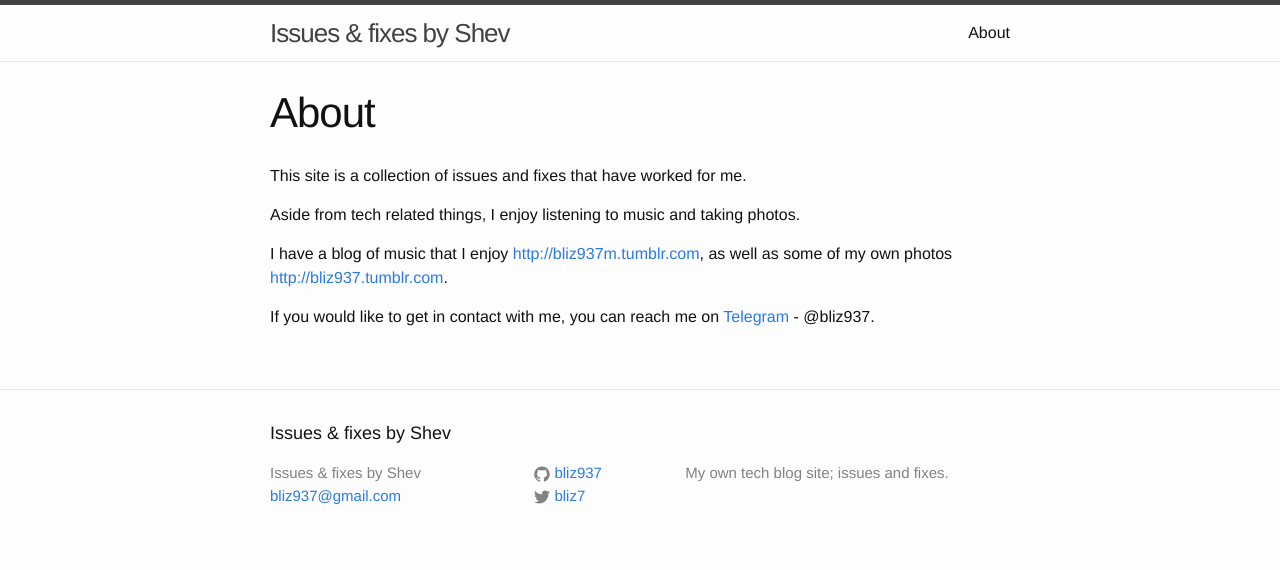
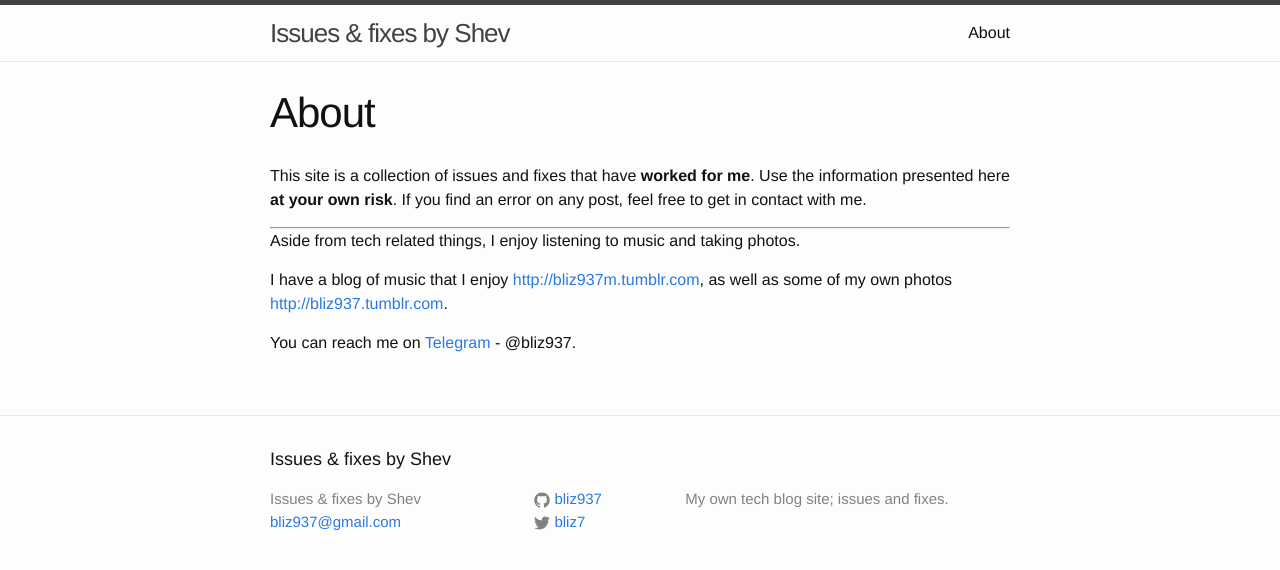
Before and after one commit to bliz937/bliz937.github.io, a Jekyll site: the page built from about.md, in a window 1280 px wide. Shown: the top 570 px of the page. Built offline with Jekyll 4.4.1, drawn with Linux system fonts in a browser that asks for light colours.

```diff
--- a/about.md
+++ b/about.md
@@ -4,11 +4,14 @@ title: About
 permalink: /about/
 ---
 
-This site is a collection of issues and fixes that have worked for me.
+This site is a collection of issues and fixes that have **worked for me**.
+Use the information presented here **at your own risk**. If you find an error on any post, feel free to get in contact with me.
+
+---
 
 Aside from tech related things, I enjoy listening to music and taking photos.
 
 I have a blog of music that I enjoy [http://bliz937m.tumblr.com](http://bliz937m.tumblr.com), as well as some of my own photos
 [http://bliz937.tumblr.com](http://bliz937.tumblr.com).
 
-If you would like to get in contact with me, you can reach me on [Telegram](https://telegram.org) - @bliz937.
+You can reach me on [Telegram](https://telegram.org) - @bliz937.
```
Also changed, not shown: _posts/2016-07-05-DevExpress-could-not-resolve-ref.md (+1 -1 lines), _posts/2016-07-05-XenXerver-Dom0-mem-increase.md (+2 -2 lines), _posts/2016-07-06-Wix-cab-in-msi.md (added, +16 -0 lines).
